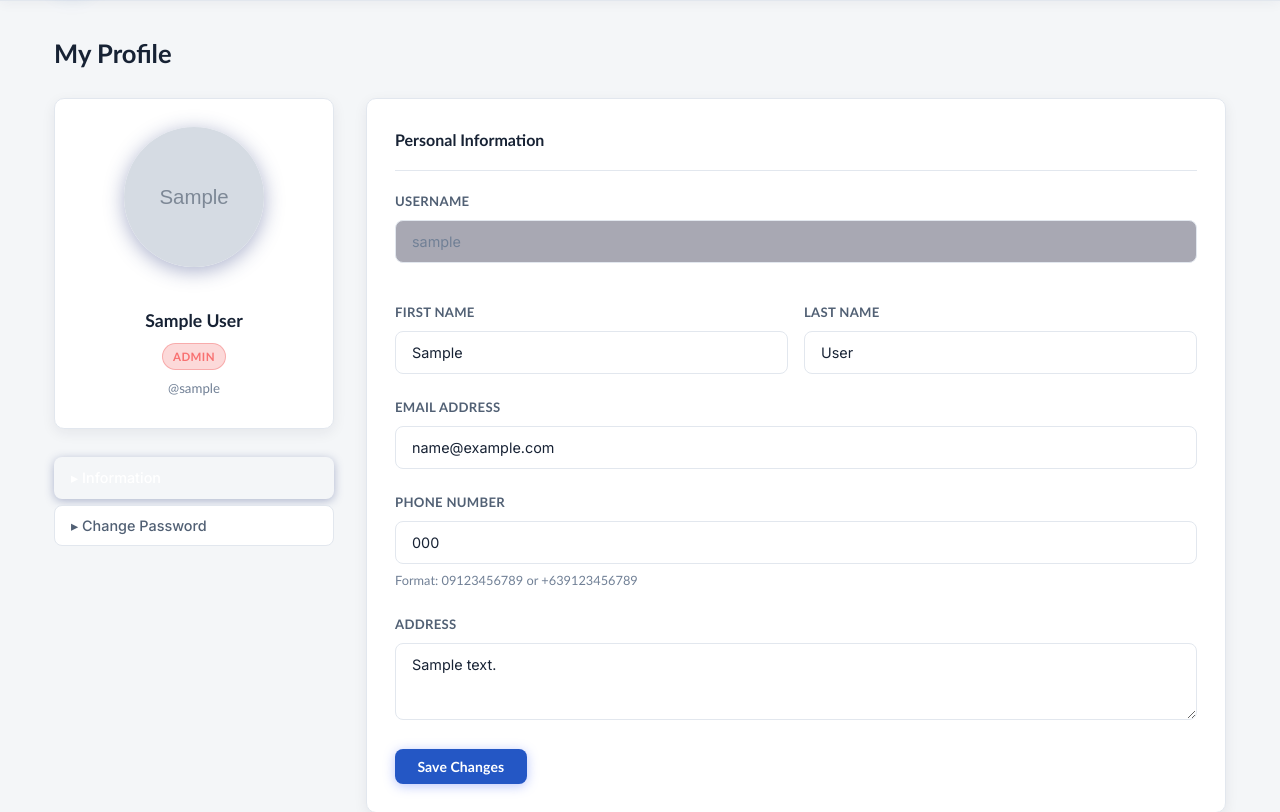
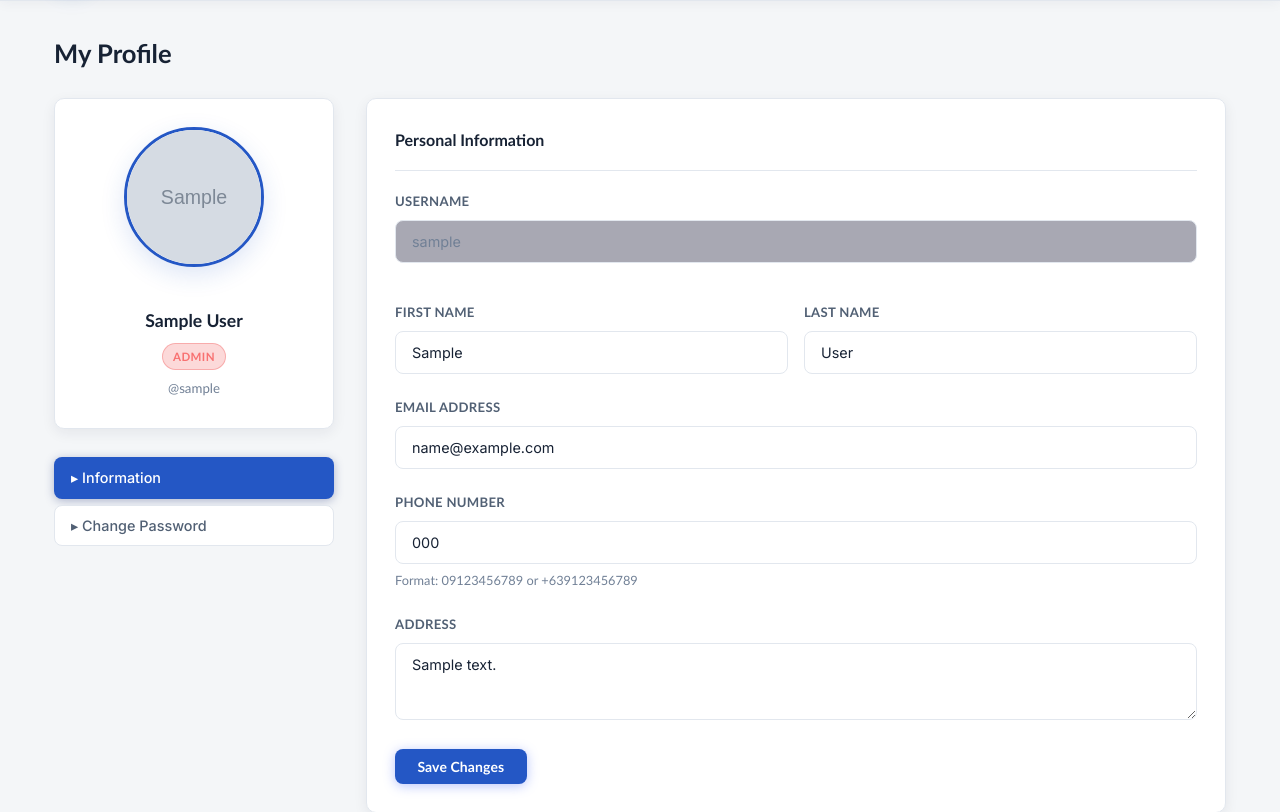
Before and after one commit to LorenzTaganas/StudentManagementSystem, a Django app: page /accounts/profile/ in a window 1280 px wide. Shown: the part 65-877 px from the top of the page. Run offline with Django 5.2, Linux system fonts and the light colour scheme; a user stored in the database is signed in; tables that the repository leaves empty hold one stand-in row (values such as "Sample post"); grey boxes marked "Sample" are stand-in pictures.

Commit message:
Update styles for table hover effects and profile picture border

```diff
--- a/static/css/style.css
+++ b/static/css/style.css
@@ -1309,7 +1309,7 @@
   font-weight: 700;
   font-size: 0.8rem;
   color: white;
-  background: linear-gradient(135deg, var(--indigo) 0%, var(--purple) 100%);
+  background: var(--indigo);
   flex-shrink: 0;
   object-fit: cover;
 }
@@ -1324,7 +1324,7 @@
   font-weight: 800;
   font-size: 1.8rem;
   color: white;
-  background: linear-gradient(135deg, var(--indigo) 0%, var(--purple) 100%);
+  background: var(--indigo);
   margin: 0 auto 1rem;
   box-shadow: 0 8px 24px rgba(79, 110, 247, 0.5);
   border: 3px solid rgba(79, 110, 247, 0.4);
@@ -1483,7 +1483,6 @@
 /* ── Form sections ── */
 .form-section {
   background: var(--bg-card);
-  backdrop-filter: blur(12px);
   border: 1px solid var(--border);
   padding: 2rem;
   border-radius: var(--radius-lg);
@@ -1562,7 +1561,7 @@
   width: 100%;
   text-align: left;
   font-size: 0.875rem;
-  font-family: 'Inter', sans-serif;
+  font-family: inherit;
   font-weight: 500;
 }
 
@@ -1592,7 +1591,7 @@
   display: flex;
   align-items: center;
   gap: 0.6rem;
-  font-family: 'Inter', sans-serif;
+  font-family: inherit;
   font-weight: 500;
 }
 
@@ -1617,7 +1616,6 @@
   top: 0; left: 0;
   width: 100vw; height: 100vh;
   background: rgba(0,0,0,0.7);
-  backdrop-filter: blur(6px);
   z-index: 9999;
   align-items: center;
   justify-content: center;
--- a/templates/accounts/profile.html
+++ b/templates/accounts/profile.html
@@ -113,7 +113,7 @@
     border-color: var(--border-hover);
 }
 .sidebar-menu-item.active {
-    background: linear-gradient(135deg, var(--blue) 0%, var(--blue-hover) 100%);
+    background: var(--indigo);
     color: white;
     border-color: transparent;
     box-shadow: 0 2px 10px rgba(44,61,127,0.35);
@@ -145,7 +145,7 @@
                 <div style="position: relative; display: inline-block;">
                     <div class="profile-picture-container" onclick="toggleProfileMenu()">
                         {% if user.profile_picture %}
-                            <img src="{{ user.profile_picture.url }}" alt="Profile Picture" style="width: 100%; height: 100%; border-radius: 50%; object-fit: cover; display: block; border: 3px solid var(--blue); box-shadow: 0 4px 20px rgba(44,61,127,0.4);">
+                            <img src="{{ user.profile_picture.url }}" alt="Profile Picture" style="width: 100%; height: 100%; border-radius: 50%; object-fit: cover; display: block; border: 3px solid var(--indigo); box-shadow: var(--shadow-glow);">
                         {% else %}
                             <div style="width: 100%; height: 100%; border-radius: 50%; background: var(--indigo); display: flex; align-items: center; justify-content: center; font-size: 3rem; color: white; font-weight: 800; box-shadow: var(--shadow-glow);">
                                 {% if user.first_name and user.last_name %}
--- a/templates/base.html
+++ b/templates/base.html
@@ -9,7 +9,7 @@
     <link rel="preconnect" href="https://fonts.googleapis.com">
     <link rel="preconnect" href="https://fonts.gstatic.com" crossorigin>
     <link href="https://fonts.googleapis.com/css2?family=Inter:wght@300;400;500;600;700;800;900&display=swap" rel="stylesheet">
-    <link rel="stylesheet" href="{% static 'css/style.css' %}">
+    <link rel="stylesheet" href="{% static 'css/style.css' %}?v=acadex-2">
     {% block extra_css %}{% endblock %}
 </head>
 <body>
```
